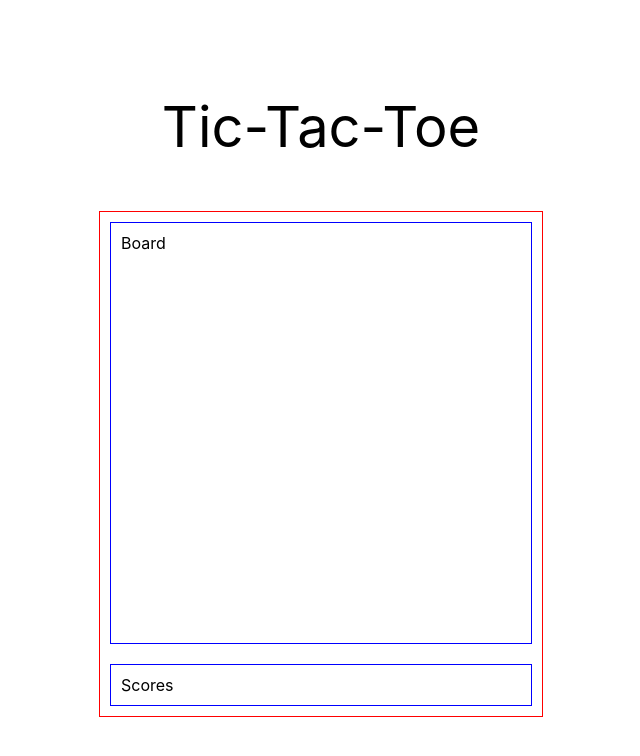
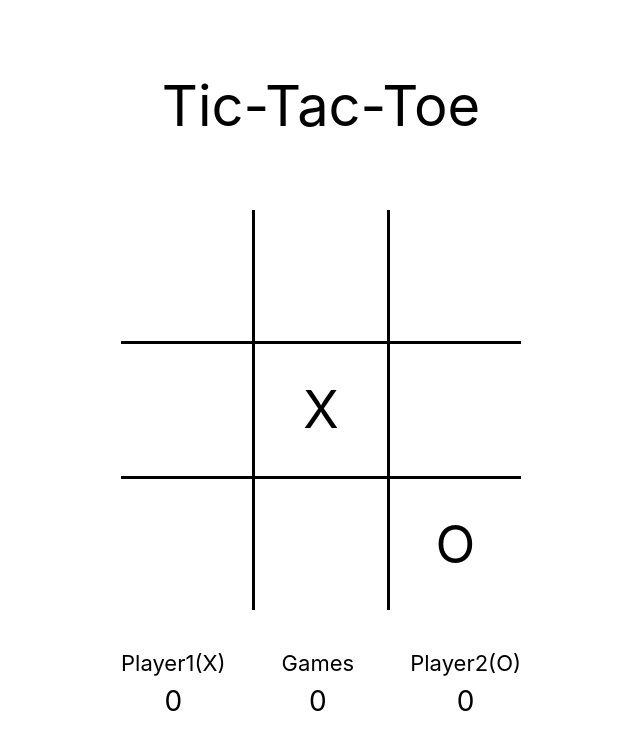
Before and after one commit to yamakenth/tic-tac-toe-react, a React (Create React App) app: page / in a window 1280 px wide. Shown: the top 756 px of the page, without its empty margins (319-959 px from the left). Built offline with nearby package versions, Linux system fonts and the light colour scheme.

Commit message:
Create basic layout of components

```diff
--- a/src/App.css
+++ b/src/App.css
@@ -11,25 +11,29 @@ h1 {
   font-size: 56px;
 }
 
+h2 {
+  font-size: 22px;
+}
+
 .header-container {
   padding: 10px;
   margin-bottom: 40px;
 }
 
 .game-container {
-  border: 1px solid #ff0000;
   padding: 10px;
 }
 
 .board-container {
-  border: 1px solid #0000ff;
   margin-bottom: 20px;
   padding: 10px;
 }
 
 .scores-container {
-  border: 1px solid #0000ff;
   padding: 10px;
+  display: flex;
+  align-items: center;
+  justify-content: space-between;
 }
 
 @media (min-width: 320px) {
@@ -45,3 +49,43 @@ h1 {
     width: 50vh;
   }
 }
+
+.board {
+  display: flex;
+  flex-direction: column;
+}
+
+.row {
+  flex: 1;
+  display: flex;
+}
+
+.cell {
+  flex: 1;
+  display: flex;
+  justify-content: center;
+  align-items: center;
+  font-size: 52px;
+}
+
+.middle-row {
+  border-top: 3px solid #000000;
+  border-bottom: 3px solid #000000;
+}
+
+.middle-col {
+  border-left: 3px solid #000000;
+  border-right: 3px solid #000000;
+}
+
+.score {
+  display: flex;
+  flex-direction: column;
+  align-items: center;
+  justify-content: space-between;
+  gap: 8px;
+}
+
+.score > p {
+  font-size: 28px;
+}
--- a/src/components/Board.tsx
+++ b/src/components/Board.tsx
@@ -5,7 +5,18 @@ export default function Board() {
   return (
     <div className="board-container">
       <div className="board">
-        <p>Board</p>
+        {[...Array(3)].map((_, r) => (
+          <div key={r} className={`row ${r === 1 ? "middle-row" : ""}`}>
+            {[...Array(3)].map((_, c) => (
+              <div
+                key={`${r}-${c}`}
+                className={`cell ${c === 1 ? "middle-col" : ""}`}
+              >
+                {r === 1 && c === 1 ? "X" : r === 2 && c === 2 ? "O" : ""}
+              </div>
+            ))}
+          </div>
+        ))}
       </div>
     </div>
   );
--- a/src/components/Scores.tsx
+++ b/src/components/Scores.tsx
@@ -4,7 +4,18 @@ import "../App.css";
 export default function Scores() {
   return (
     <div className="scores-container">
-      <p>Scores</p>
+      <div className="score player1">
+        <h2>Player1(X)</h2>
+        <p>0</p>
+      </div>
+      <div className="score game-count">
+        <h2>Games</h2>
+        <p>0</p>
+      </div>
+      <div className="score player2">
+        <h2>Player2(O)</h2>
+        <p>0</p>
+      </div>
     </div>
   );
 }
```
